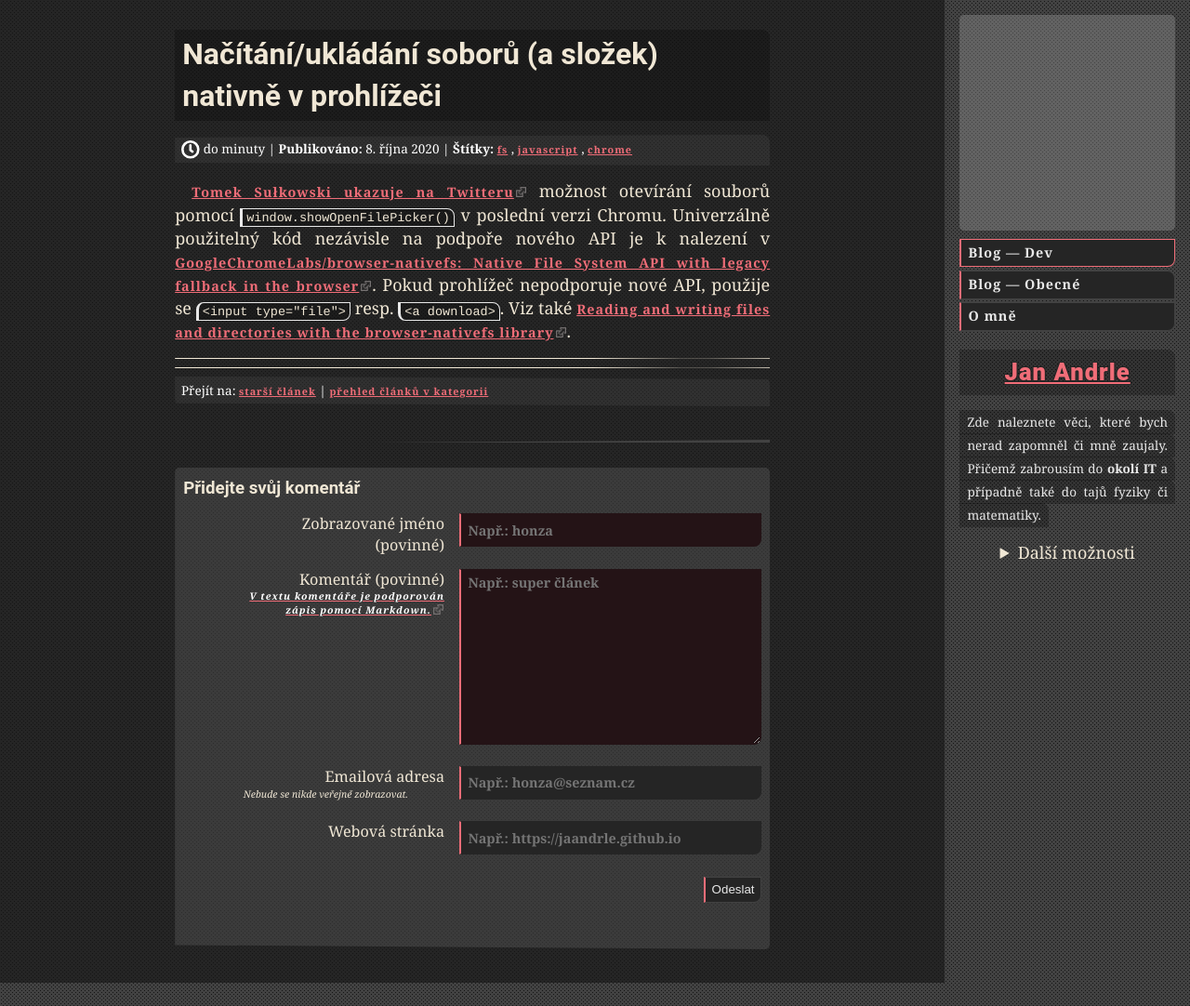
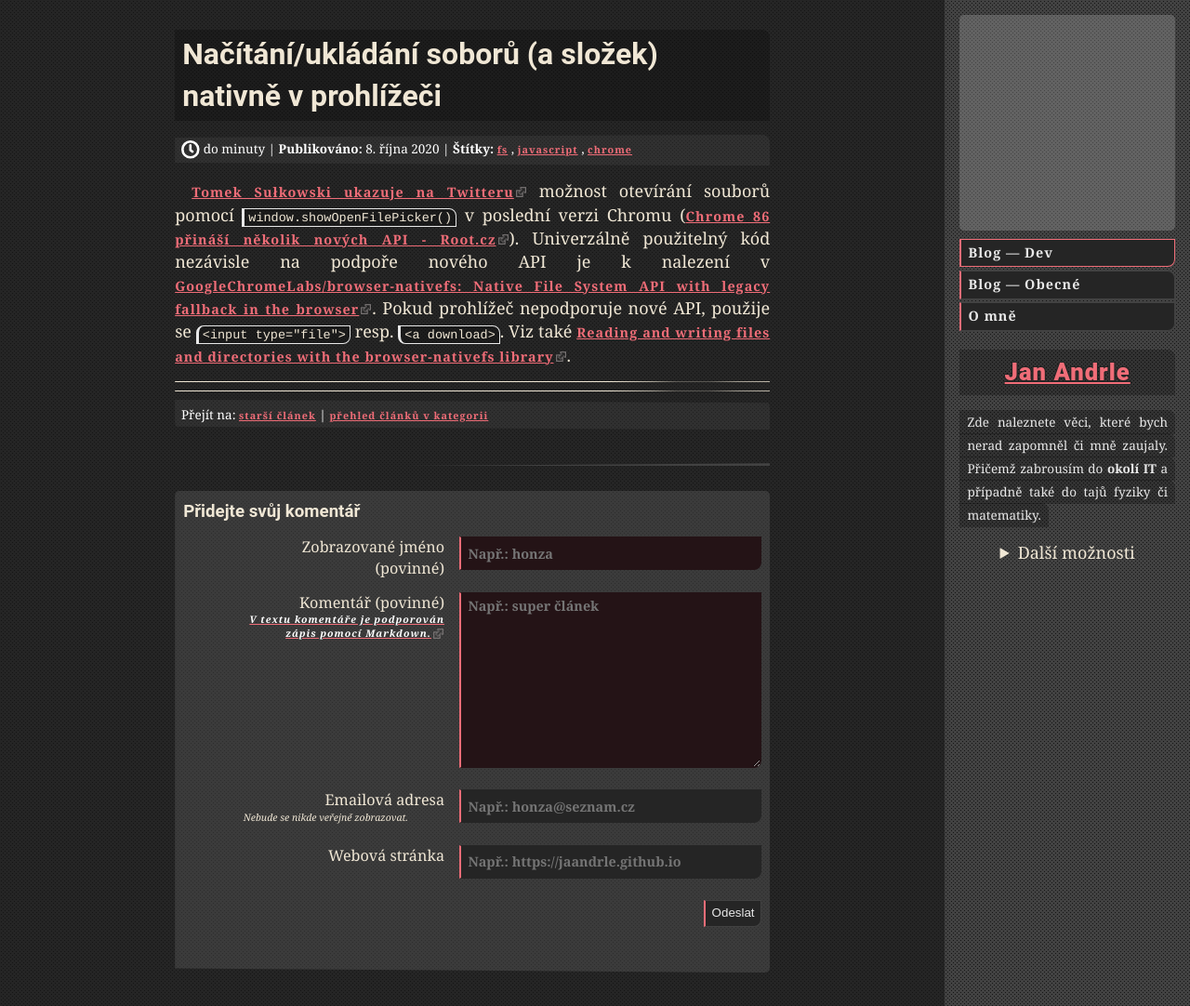
Before and after one commit to jaandrle/jaandrle.github.io, a Jekyll site: the page built from _posts/2020/2020-10-08-nacitani-ukladani-nativne-v-prohlizeci.md, in a window 1280 px wide. Shown: the whole page at 93% size. Built offline with Jekyll 4.4.1, drawn with Linux system fonts in a browser that asks for light colours; before the commit the page ends 1057 px from its top, so only the background shows below that; grey boxes are pictures that could not be loaded.

Commit message:
Update 2020-10-08-nacitani-ukladani-nativne-v-prohlizeci.md

```diff
--- a/_posts/2020/2020-10-08-nacitani-ukladani-nativne-v-prohlizeci.md
+++ b/_posts/2020/2020-10-08-nacitani-ukladani-nativne-v-prohlizeci.md
@@ -5,4 +5,4 @@
 category: dev
 ---
 
-[Tomek Sułkowski ukazuje na Twitteru](https://twitter.com/sulco/status/1313798240043753473) možnost otevírání souborů pomocí `window.showOpenFilePicker()` v poslední verzi Chromu. Univerzálně použitelný kód nezávisle na podpoře nového API je k nalezení v [GoogleChromeLabs/browser-nativefs: Native File System API with legacy fallback in the browser](https://github.com/GoogleChromeLabs/browser-nativefs). Pokud prohlížeč nepodporuje nové API, použije se `<input type="file">` resp. `<a download>`. Viz také [Reading and writing files and directories with the browser-nativefs library](https://web.dev/browser-nativefs/).
+[Tomek Sułkowski ukazuje na Twitteru](https://twitter.com/sulco/status/1313798240043753473) možnost otevírání souborů pomocí `window.showOpenFilePicker()` v poslední verzi Chromu ([Chrome 86 přináší několik nových API - Root.cz](https://www.root.cz/zpravicky/chrome-86-prinasi-nekolik-novych-api/)). Univerzálně použitelný kód nezávisle na podpoře nového API je k nalezení v [GoogleChromeLabs/browser-nativefs: Native File System API with legacy fallback in the browser](https://github.com/GoogleChromeLabs/browser-nativefs). Pokud prohlížeč nepodporuje nové API, použije se `<input type="file">` resp. `<a download>`. Viz také [Reading and writing files and directories with the browser-nativefs library](https://web.dev/browser-nativefs/).
```
